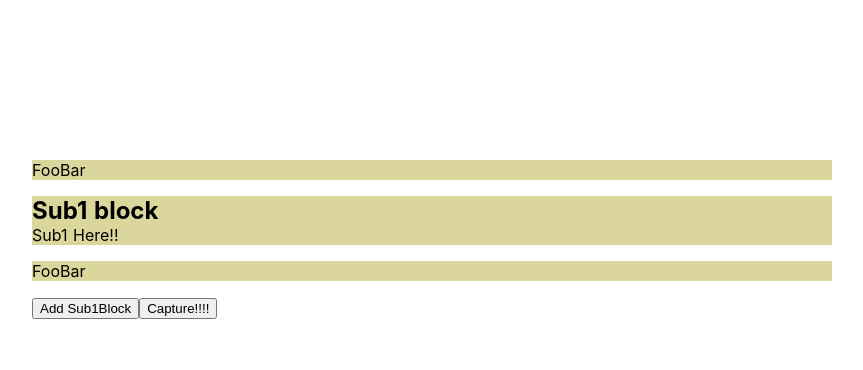
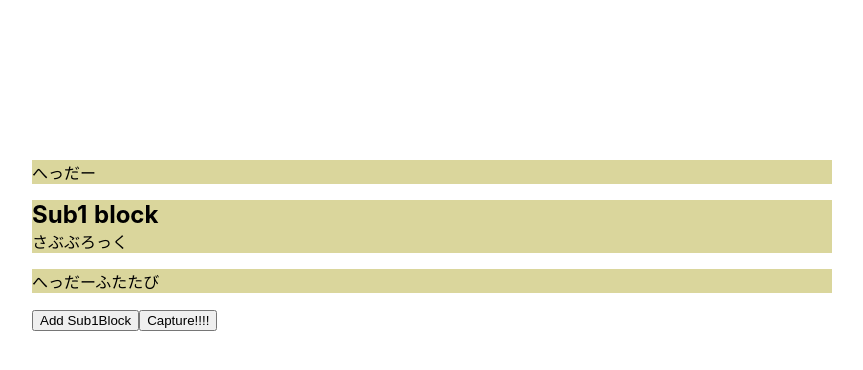
Before and after one commit to t4traw/ecpagemaker, a Nuxt app: page / in a window 1280 px wide. Shown: the top 370 px of the page, without its empty margins (208-1071 px from the left). Built offline with nearby package versions, Linux system fonts and the light colour scheme.

Commit message:
親から子に値を渡すテスト

```diff
--- a/components/header_block.vue
+++ b/components/header_block.vue
@@ -9,10 +9,11 @@
 export default {
   data() {
     return {
-      foobar: 'FooBar',
+      foobar: this.msg,
       edit: false
     }
   },
+  props: ['msg'],
   directives: {
     autofocus: {
       inserted: function(el) {
--- a/components/sub1_block.vue
+++ b/components/sub1_block.vue
@@ -10,10 +10,11 @@
 export default {
   data() {
     return {
-      foobar: 'Sub1 Here!!',
+      foobar: this.msg,
       edit: false
     }
   },
+  props: ['msg'],
   directives: {
     autofocus: {
       inserted: function(el) {
--- a/pages/index.vue
+++ b/pages/index.vue
@@ -1,7 +1,7 @@
 <template>
   <section class="container">
     <template v-for="(child, index) in children">
-        <component :is="child" :key="index"></component>
+        <component v-bind:is="child.name" v-bind:key="index" v-bind:msg="child.body"></component>
     </template>
     <div class="">
       <button v-on:click="add_sub1_block">Add Sub1Block</button>
@@ -21,9 +21,9 @@ export default {
       counter: 2,
       currentView: 'headblock',
       children: [
-        'headblock',
-        'subblock',
-        'headblock',
+        {name: 'headblock', body: 'へっだー'},
+        {name: 'subblock', body: 'さぶぶろっく'},
+        {name: 'headblock', body: 'へっだーふたたび'},
       ]
     }
   },
```
